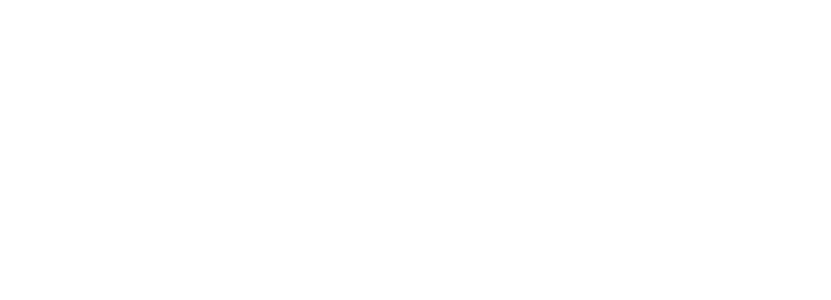
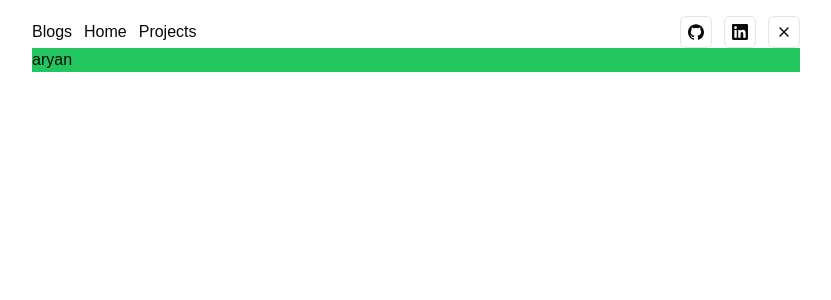
Before and after one commit to WiseyXD/portfolio, a Next.js app: page / in a window 1280 px wide. Shown: the top 300 px of the page, without its empty margins (224-1055 px from the left). Built offline with nearby package versions, Linux system fonts and the light colour scheme.

Commit message:
build : components create

```diff
--- a/app/layout.tsx
+++ b/app/layout.tsx
@@ -1,6 +1,7 @@
 import type { Metadata } from "next";
 import localFont from "next/font/local";
 import "./globals.css";
+import { Navbar } from "@/components/Navbar";
 
 const geistSans = localFont({
   src: "./fonts/GeistVF.woff",
@@ -28,7 +29,10 @@
       <body
         className={`${geistSans.variable} ${geistMono.variable} antialiased`}
       >
-        {children}
+        <main className="container relative mx-auto max-w-3xl my-4">
+          <Navbar />
+          {children}
+        </main>
       </body>
     </html>
   );
--- a/app/page.tsx
+++ b/app/page.tsx
@@ -1,8 +1,7 @@
+import { Navbar } from "@/components/Navbar";
 
 export default function Home() {
   return (
-    <div className='font-bold'>
-
-    </div>
+    <section className='mx-auto w-full  space-y-8 bg-green-500 print:space-y-4'>aryan</section>
   );
 }
--- /dev/null
+++ b/components/Navbar.tsx
@@ -0,0 +1,67 @@
+'use client';
+import React from 'react'
+import { GitHubIcon, LinkedInIcon } from './icons'
+import { XIcon } from 'lucide-react'
+import { Button } from './ui/button';
+
+const navItems = [
+    {
+        link: '/blogs',
+        text: 'Blogs'
+    },
+    {
+        link: '/home',
+        text: 'Home'
+    },
+    {
+        link: '/projects',
+        text: 'Projects'
+    }]
+
+const navLinks = [
+    {
+
+        link: '/g',
+        icon: GitHubIcon
+    },
+    {
+        link: '/l',
+        icon: LinkedInIcon
+    },
+    {
+        link: '/x',
+        icon: XIcon
+    },
+]
+
+export const Navbar = (props: {}) => {
+    return (
+        <main className='flex flex-row justify-between items-center gap-x-3'>
+            <div className='flex gap-x-3'>
+                {navItems.map(item => {
+                    return (
+                        <div key={item.link} > {item.text}</div>
+                    )
+                })}
+            </div>
+
+            <div className='flex gap-x-3'>
+                {navLinks.map(item => {
+                    return (
+                        <Button
+                            key={item.link}
+                            className="size-8"
+                            variant="outline"
+                            size="icon"
+                            asChild
+                        >
+                            <a href={item.link}>
+                                <item.icon className="size-4" />
+                            </a>
+                        </Button>
+                    )
+                })}
+            </div >
+        </main >
+    )
+}
--- /dev/null
+++ b/components/icons/index.tsx
@@ -0,0 +1,32 @@
+export const GitHubIcon = (props: React.SVGProps<SVGSVGElement>) => {
+    return (
+        <svg viewBox="0 0 24 24" xmlns="http://www.w3.org/2000/svg" {...props}>
+            <path
+                fill="currentColor"
+                d="M12 .297c-6.63 0-12 5.373-12 12 0 5.303 3.438 9.8 8.205 11.385.6.113.82-.258.82-.577 0-.285-.01-1.04-.015-2.04-3.338.724-4.042-1.61-4.042-1.61C4.422 18.07 3.633 17.7 3.633 17.7c-1.087-.744.084-.729.084-.729 1.205.084 1.838 1.236 1.838 1.236 1.07 1.835 2.809 1.305 3.495.998.108-.776.417-1.305.76-1.605-2.665-.3-5.466-1.332-5.466-5.93 0-1.31.465-2.38 1.235-3.22-.135-.303-.54-1.523.105-3.176 0 0 1.005-.322 3.3 1.23.96-.267 1.98-.399 3-.405 1.02.006 2.04.138 3 .405 2.28-1.552 3.285-1.23 3.285-1.23.645 1.653.24 2.873.12 3.176.765.84 1.23 1.91 1.23 3.22 0 4.61-2.805 5.625-5.475 5.92.42.36.81 1.096.81 2.22 0 1.606-.015 2.896-.015 3.286 0 .315.21.69.825.57C20.565 22.092 24 17.592 24 12.297c0-6.627-5.373-12-12-12"
+            />
+        </svg>
+    );
+};
+export const XIcon = (props: React.SVGProps<SVGSVGElement>) => {
+    return (
+        <svg viewBox="0 0 24 24" xmlns="http://www.w3.org/2000/svg" {...props}>
+            <title>X</title>
+            <path
+                fill="currentColor"
+                d="M18.901 1.153h3.68l-8.04 9.19L24 22.846h-7.406l-5.8-7.584-6.638 7.584H.474l8.6-9.83L0 1.154h7.594l5.243 6.932ZM17.61 20.644h2.039L6.486 3.24H4.298Z"
+            />
+        </svg>
+    );
+};
+export const LinkedInIcon = (props: React.SVGProps<SVGSVGElement>) => {
+    return (
+        <svg viewBox="0 0 24 24" xmlns="http://www.w3.org/2000/svg" {...props}>
+            <title>LinkedIn</title>
+            <path
+                fill="currentColor"
+                d="M20.447 20.452h-3.554v-5.569c0-1.328-.027-3.037-1.852-3.037-1.853 0-2.136 1.445-2.136 2.939v5.667H9.351V9h3.414v1.561h.046c.477-.9 1.637-1.85 3.37-1.85 3.601 0 4.267 2.37 4.267 5.455v6.286zM5.337 7.433c-1.144 0-2.063-.926-2.063-2.065 0-1.138.92-2.063 2.063-2.063 1.14 0 2.064.925 2.064 2.063 0 1.139-.925 2.065-2.064 2.065zm1.782 13.019H3.555V9h3.564v11.452zM22.225 0H1.771C.792 0 0 .774 0 1.729v20.542C0 23.227.792 24 1.771 24h20.451C23.2 24 24 23.227 24 22.271V1.729C24 .774 23.2 0 22.222 0h.003z"
+            />
+        </svg>
+    );
+};
--- /dev/null
+++ b/components/ui/button.tsx
@@ -0,0 +1,56 @@
+import * as React from "react"
+import { Slot } from "@radix-ui/react-slot"
+import { cva, type VariantProps } from "class-variance-authority"
+
+import { cn } from "@/lib/utils"
+
+const buttonVariants = cva(
+  "inline-flex items-center justify-center gap-2 whitespace-nowrap rounded-md text-sm font-medium ring-offset-background transition-colors focus-visible:outline-none focus-visible:ring-2 focus-visible:ring-ring focus-visible:ring-offset-2 disabled:pointer-events-none disabled:opacity-50 [&_svg]:pointer-events-none [&_svg]:size-4 [&_svg]:shrink-0",
+  {
+    variants: {
+      variant: {
+        default: "bg-primary text-primary-foreground hover:bg-primary/90",
+        destructive:
+          "bg-destructive text-destructive-foreground hover:bg-destructive/90",
+        outline:
+          "border border-input bg-background hover:bg-accent hover:text-accent-foreground",
+        secondary:
+          "bg-secondary text-secondary-foreground hover:bg-secondary/80",
+        ghost: "hover:bg-accent hover:text-accent-foreground",
+        link: "text-primary underline-offset-4 hover:underline",
+      },
+      size: {
+        default: "h-10 px-4 py-2",
+        sm: "h-9 rounded-md px-3",
+        lg: "h-11 rounded-md px-8",
+        icon: "h-10 w-10",
+      },
+    },
+    defaultVariants: {
+      variant: "default",
+      size: "default",
+    },
+  }
+)
+
+export interface ButtonProps
+  extends React.ButtonHTMLAttributes<HTMLButtonElement>,
+    VariantProps<typeof buttonVariants> {
+  asChild?: boolean
+}
+
+const Button = React.forwardRef<HTMLButtonElement, ButtonProps>(
+  ({ className, variant, size, asChild = false, ...props }, ref) => {
+    const Comp = asChild ? Slot : "button"
+    return (
+      <Comp
+        className={cn(buttonVariants({ variant, size, className }))}
+        ref={ref}
+        {...props}
+      />
+    )
+  }
+)
+Button.displayName = "Button"
+
+export { Button, buttonVariants }
--- /dev/null
+++ b/components/ui/separator.tsx
@@ -0,0 +1,31 @@
+"use client"
+
+import * as React from "react"
+import * as SeparatorPrimitive from "@radix-ui/react-separator"
+
+import { cn } from "@/lib/utils"
+
+const Separator = React.forwardRef<
+  React.ElementRef<typeof SeparatorPrimitive.Root>,
+  React.ComponentPropsWithoutRef<typeof SeparatorPrimitive.Root>
+>(
+  (
+    { className, orientation = "horizontal", decorative = true, ...props },
+    ref
+  ) => (
+    <SeparatorPrimitive.Root
+      ref={ref}
+      decorative={decorative}
+      orientation={orientation}
+      className={cn(
+        "shrink-0 bg-border",
+        orientation === "horizontal" ? "h-[1px] w-full" : "h-full w-[1px]",
+        className
+      )}
+      {...props}
+    />
+  )
+)
+Separator.displayName = SeparatorPrimitive.Root.displayName
+
+export { Separator }
--- a/package.json
+++ b/package.json
@@ -1,5 +1,5 @@
 {
-  "name": "portfolio",
+  "name": "Aryan Nagbanshi's portfolio.",
   "version": "0.1.0",
   "private": true,
   "scripts": {
@@ -9,6 +9,8 @@
     "lint": "next lint"
   },
   "dependencies": {
+    "@radix-ui/react-separator": "^1.1.0",
+    "@radix-ui/react-slot": "^1.1.0",
     "class-variance-authority": "^0.7.1",
     "clsx": "^2.1.1",
     "lucide-react": "^0.462.0",
```
Also changed, not shown: 1 other file (tests, documents, lock files or other folders).
